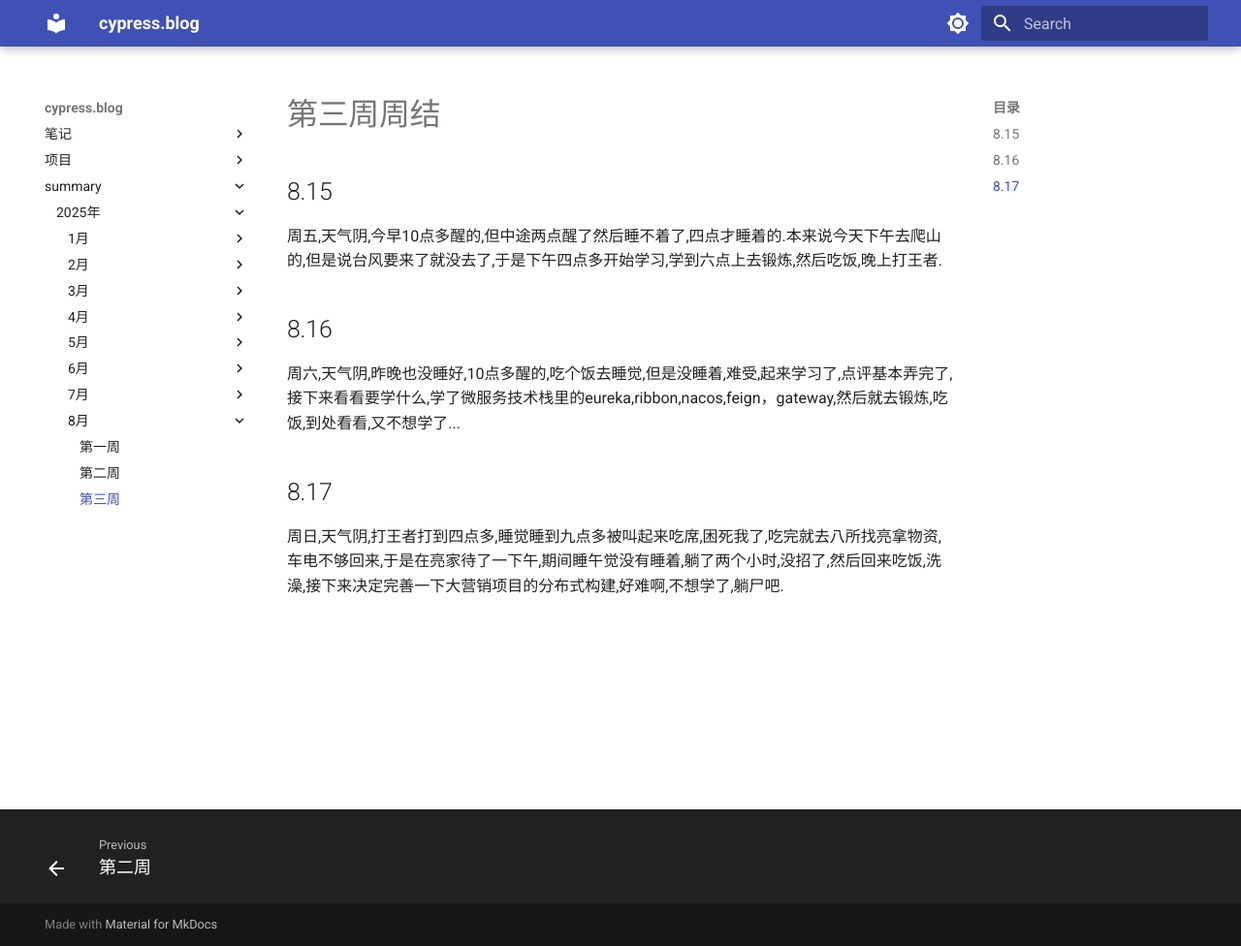
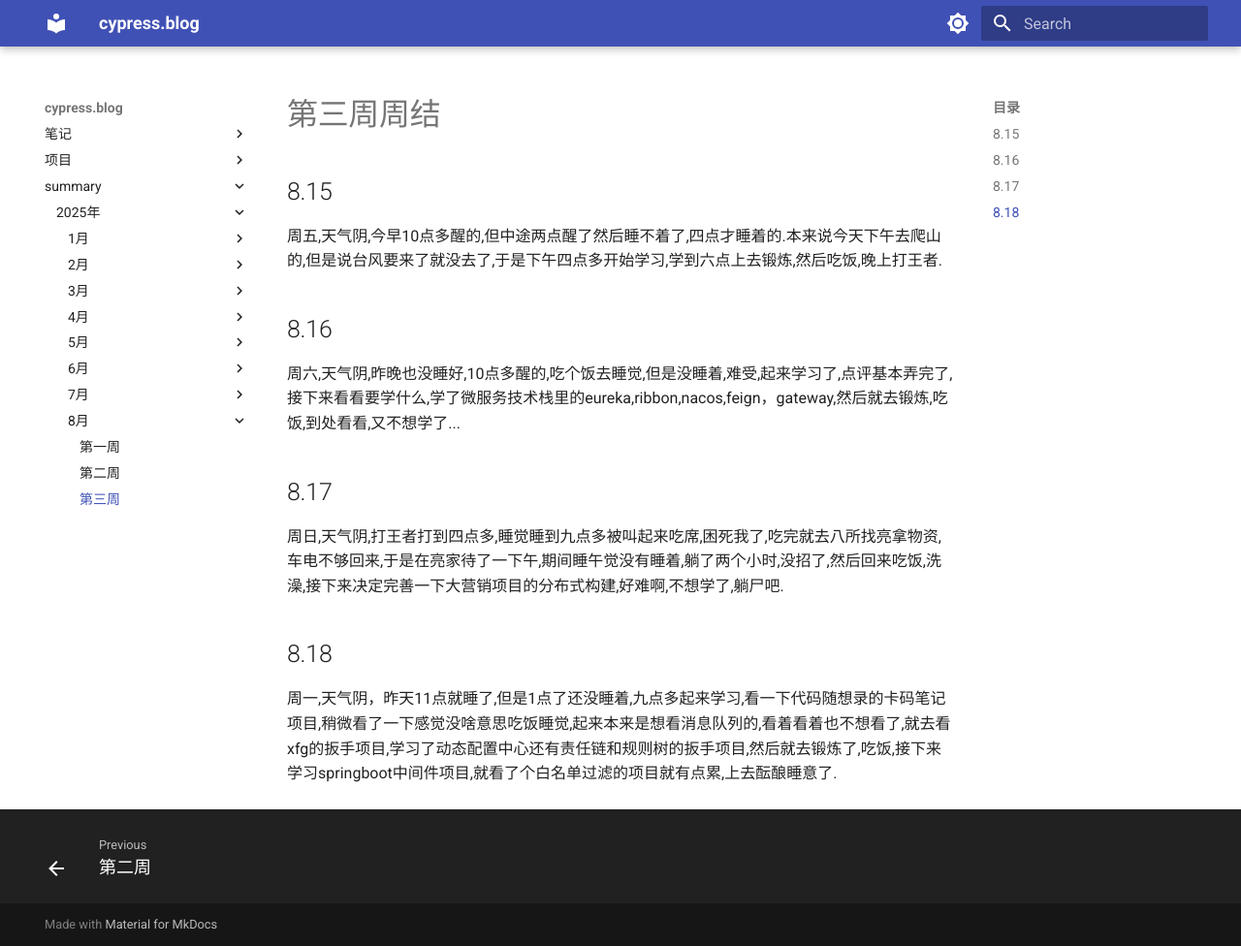
Before and after one commit to cyprer/blog0, an MkDocs documentation site: the page built from docs/summary/25year/8month/3week.md, in a window 1280 px wide and 976 px high. Shown: the whole window at 97% size. Built offline with MkDocs 1.6.1 and Material for MkDocs 9.7.7, drawn with Linux system fonts in a browser that asks for light colours.

Commit message:
docs: 更新25年8月第3周总结文档内容
添加8月18日的总结内容，记录当天的学习情况和状态

```diff
--- a/docs/summary/25year/8month/3week.md
+++ b/docs/summary/25year/8month/3week.md
@@ -6,3 +6,5 @@
   周六,天气阴,昨晚也没睡好,10点多醒的,吃个饭去睡觉,但是没睡着,难受,起来学习了,点评基本弄完了,接下来看看要学什么,学了微服务技术栈里的eureka,ribbon,nacos,feign，gateway,然后就去锻炼,吃饭,到处看看,又不想学了...
 ## 8.17
   周日,天气阴,打王者打到四点多,睡觉睡到九点多被叫起来吃席,困死我了,吃完就去八所找亮拿物资,车电不够回来,于是在亮家待了一下午,期间睡午觉没有睡着,躺了两个小时,没招了,然后回来吃饭,洗澡,接下来决定完善一下大营销项目的分布式构建,好难啊,不想学了,躺尸吧.
+## 8.18
+  周一,天气阴，昨天11点就睡了,但是1点了还没睡着,九点多起来学习,看一下代码随想录的卡码笔记项目,稍微看了一下感觉没啥意思吃饭睡觉,起来本来是想看消息队列的,看着看着也不想看了,就去看xfg的扳手项目,学习了动态配置中心还有责任链和规则树的扳手项目,然后就去锻炼了,吃饭,接下来学习springboot中间件项目,就看了个白名单过滤的项目就有点累,上去酝酿睡意了.
```
